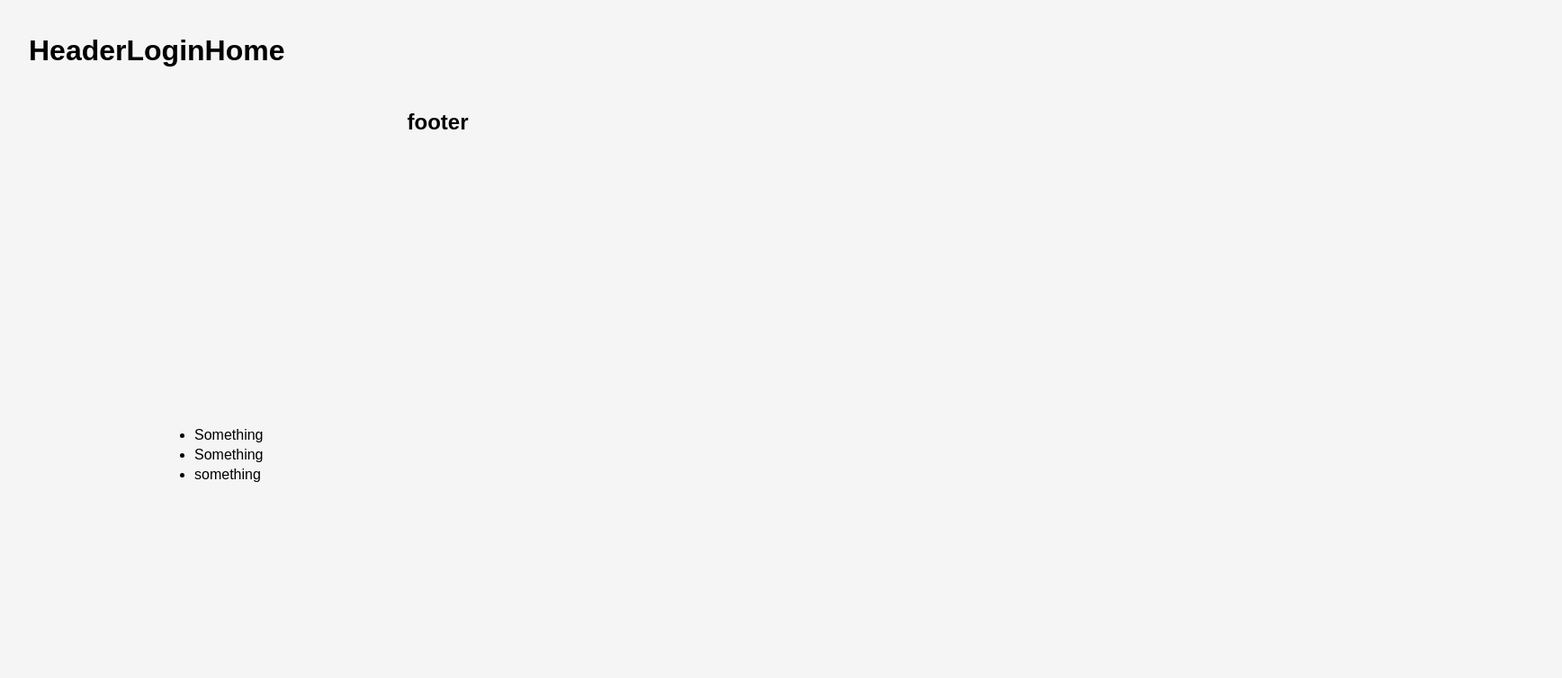
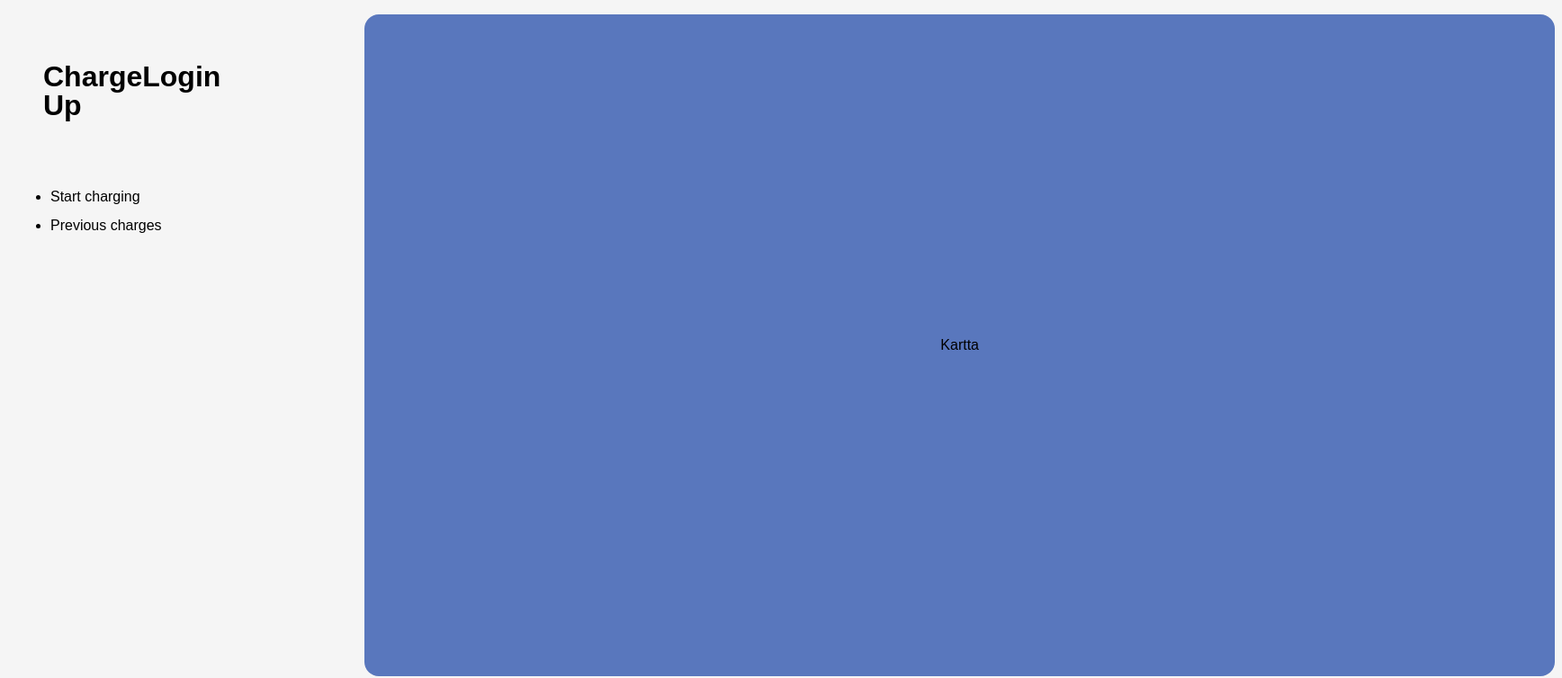
Before and after one commit to joniarstio/charger-project, a React (Create React App) app: page / in a window 1280 px wide. Shown: the top 754 px of the page at 90% size, 1736 px wide, since content can reach past the window. Built offline with nearby package versions, Linux system fonts and the light colour scheme.

Commit message:
changes to page layout and installed npm fontsawsome for cutom fonts

```diff
--- a/package.json
+++ b/package.json
@@ -3,6 +3,9 @@
   "version": "0.1.0",
   "private": true,
   "dependencies": {
+    "@fortawesome/fontawesome-svg-core": "^1.2.31",
+    "@fortawesome/free-solid-svg-icons": "^5.15.0",
+    "@fortawesome/react-fontawesome": "^0.1.11",
     "@testing-library/jest-dom": "^4.2.4",
     "@testing-library/react": "^9.5.0",
     "@testing-library/user-event": "^7.2.1",
--- a/src/App.css
+++ b/src/App.css
@@ -1,24 +1,27 @@
 .App-header {
     background-color: whitesmoke;
-    display: flex;
     position: sticky;
     top: 0;
     font-size: 100%;
     font: inherit;
-    padding: 1rem;
+    padding: 2rem;
+    display: flex;
+    font-family: 'Fira Sans Condensed', sans-serif;
+
 }
 
 
 .App-nav {
     background-color: whitesmoke;
-    float: left;
-    padding: 22rem 10rem;
     text-decoration: none;
-    position: relative;
-
+    display: flex;
 }
 
-.App-body {
+.ul {
+    text-decoration: none;
+}
+
+.App-view {
     background-color: #5977BD;
     justify-content: right;
     padding: 22rem 40rem;
@@ -26,8 +29,3 @@
     border-radius: 1rem;
 
 }
-
-
-.App-footer {
-    background-color: whitesmoke;
-}
--- a/src/App.js
+++ b/src/App.js
@@ -8,37 +8,32 @@ class App extends Component {
     return (
     <body>
       {/* sidebar and nav */}
-      <div class="App-header">
-          <h1 class="main">Header</h1>
-            <h1>Login</h1>
-            <h1>Home</h1>
+      <header>
+        <div class="App-header">
+          <h1 class="main">Charge Up</h1>
+          <h1>Login</h1>
         </div>
       <div className="App-search">
       </div>
         <div className="App-nav">
           <ul>
             <li>
-              <a>Something</a>
+              <a>Start charging</a>
             </li>
             <li>
-              <a>Something</a>
-            </li>
-            <li>
-              <a>something</a>
+              <a>Previous charges</a>
             </li>
           </ul>
         </div>
-        <div className="App-body">
-          Kartta
+        </header>
+        <div className="App-view">
+          <div class="map">
+            Kartta
+          </div>
         </div>
-
-        <div className="App-footer">
-            <h2>footer</h2>
-    </div>
-
-  </body>
+    </body>
   );
  }
 }
 
-export default App;
+export  default App;
--- a/src/index.css
+++ b/src/index.css
@@ -1,10 +1,10 @@
 body {
-    font-family: Arial, Helvetica, sans-serif;
+    font-family: Arial, Helvetica, sans-serif, 'Fira Sans Condensed';
     background-color: whitesmoke;
-    font-weight: 400;
-    line-height: 22px;
+    line-height: 2rem;
+    display: flex;
 }
 
-a, li, ul {
-    text-decoration: none;
+header {
+    padding-right: 8rem;
 }
```
Also changed, not shown: 1 other file (tests, documents, lock files or other folders).
